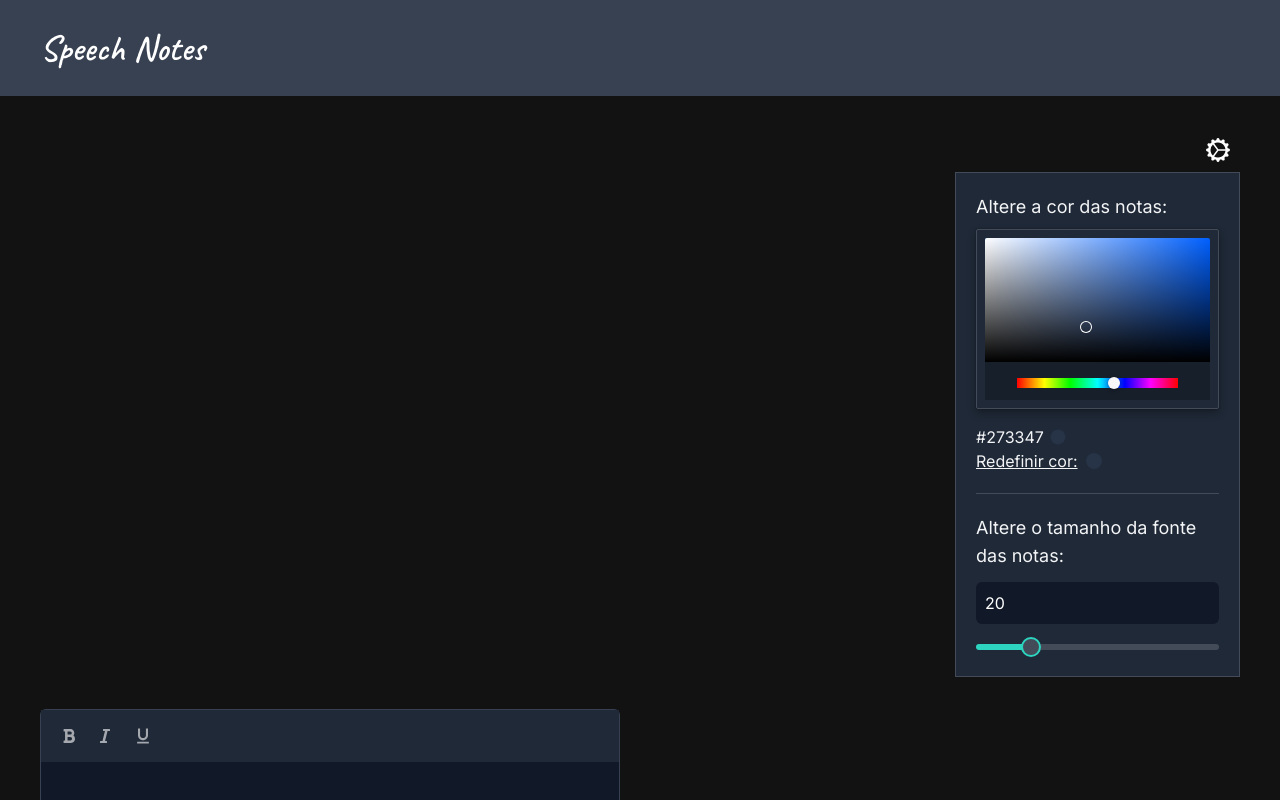
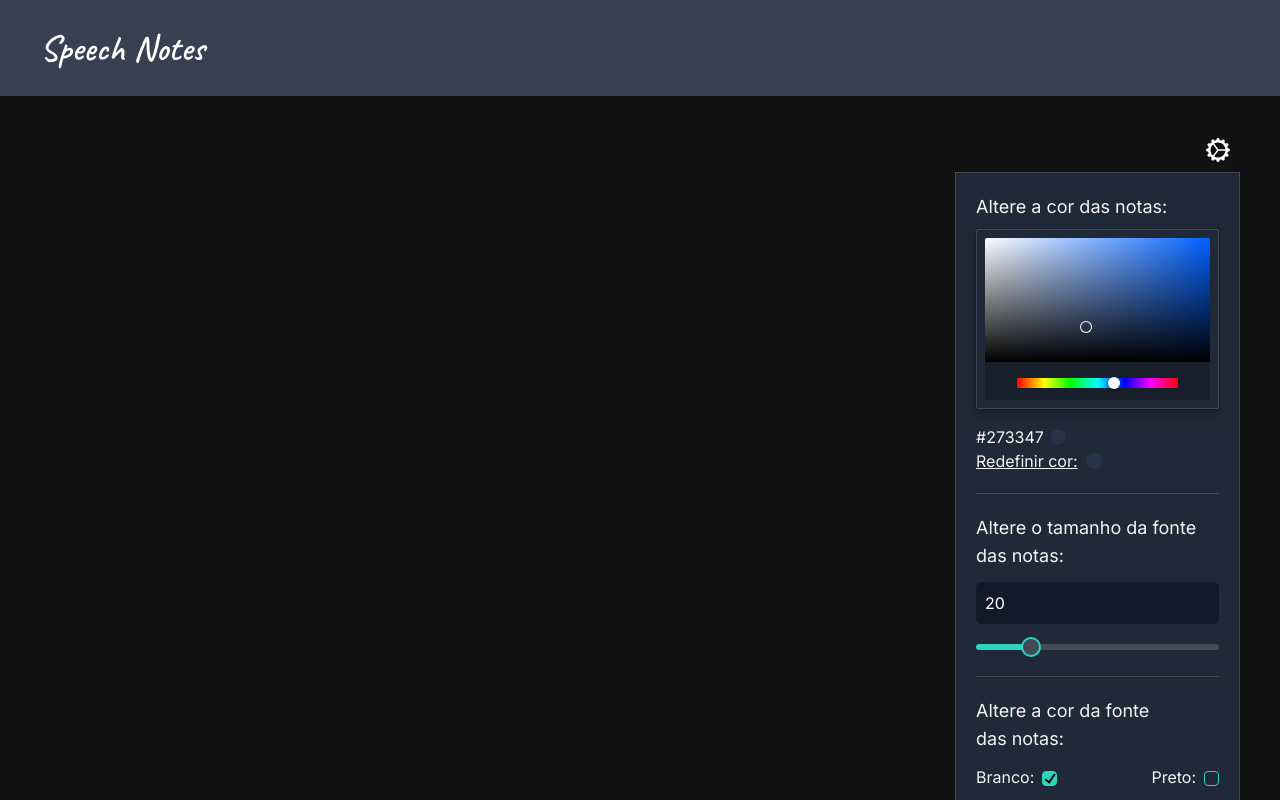
Before and after one commit to gabrielalencs/Quick-Notes, a React (Vite) app: page / in a window 1280 px wide. Shown: the top 800 px of the page. Built offline with nearby package versions, Linux system fonts and the light colour scheme.

Commit message:
feat: finalizes configuration component style

```diff
--- a/src/App.css
+++ b/src/App.css
@@ -38,7 +38,7 @@ input[type="number"]::-webkit-outer-spin-button {
     margin: 0;
 }
 
-.customRange {
+input[type="range"] {
     -webkit-appearance: none;
     width: 100%;
     height: 6px;
@@ -47,7 +47,7 @@ input[type="number"]::-webkit-outer-spin-button {
     transition: background 0.3s ease;
 }
 
-.customRange::-webkit-slider-thumb {
+input[type="range"]::-webkit-slider-thumb {
     -webkit-appearance: none;
     appearance: none;
     width: 20px;
@@ -58,6 +58,48 @@ input[type="number"]::-webkit-outer-spin-button {
     cursor: pointer;
     transition: all .2s;
     cursor: grab;
+}
+
+input[type='checkbox'] {
+    appearance: none;
+    height: 15px;
+    position: relative;
+    width: 15px;
+}
+
+input[type='checkbox']::after,
+input[type='checkbox']::before {
+    box-sizing: border-box;
+    position: absolute;
+}
+
+input[type='checkbox']::after {
+    border-bottom: 2px solid #000;
+    border-right: 2px solid #000;
+    content: '';
+    height: 75%;
+    left: 50%;
+    top: 45%;
+    transform: scale(0.1) translate(-50%, -50%);
+    transition: transform 0.2s;
+    width: 40%;
+}
+
+input[type='checkbox']::before {
+    border: 1px solid #2DD4BF;
+    border-radius: 0.25em;
+    content: '';
+    height: 100%;
+    transition: background-color 0.2s;
+    width: 100%;
+}
+
+input[type='checkbox']:checked::after {
+    transform: rotate(35deg) scale(1) translate(-100%, -30%);
+}
+
+input[type='checkbox']:checked::before {
+    background-color: #2DD4BF;
 }
 
 
--- a/src/components/SettingsContainer/index.jsx
+++ b/src/components/SettingsContainer/index.jsx
@@ -13,12 +13,13 @@ import { ChromePicker } from 'react-color';
 
 const SettingsContainer = ({ colorPickerValue, updatePickerColor }) => {
 
+    const [selectedCheckbox, setSelectedCheckbox] = useState('Branco');
+    const [valueSynchronizedInputs, setValueSynchronizedInputs] = useState(20);
 
     const handleChangeComplete = (colorPickerValue) => updatePickerColor(colorPickerValue.hex);
 
     const resetNoteColor = () => updatePickerColor('#273347');
 
-    const [valueSynchronizedInputs, setValueSynchronizedInputs] = useState(20);
 
     const handleChangeNumberInput = (e) => {
         const newValue = e.target.value;
@@ -31,10 +32,12 @@ const SettingsContainer = ({ colorPickerValue, updatePickerColor }) => {
         }
     };
 
-    const handleChangeRangeInput = (e) => {
-        setValueSynchronizedInputs(e.target.value);
+    const handleChangeRangeInput = (e) => setValueSynchronizedInputs(e.target.value);
+
+    const handleCheckboxChange = (event) => {
+        const value = event.target.value;
+        setSelectedCheckbox(value);
     };
-
 
 
 
@@ -63,7 +66,7 @@ const SettingsContainer = ({ colorPickerValue, updatePickerColor }) => {
                     </div>
                 </div>
 
-                <div className="mt-5">
+                <div className="mt-5 border-[1px] border-[#424b57] border-r-0 border-t-0 border-l-0 pb-5">
                     <h3 className="text-[#f3f4f6] text-lg w-60">Altere o tamanho da fonte das notas:</h3>
                     <div className="mt-3">
                         <input
@@ -89,6 +92,36 @@ const SettingsContainer = ({ colorPickerValue, updatePickerColor }) => {
                         </div>
                     </div>
                 </div>
+
+                <div className="mt-5">
+                    <h3 className="text-[#f3f4f6] text-lg w-48">Altere a cor da fonte das notas:</h3>
+
+                    <div className="mt-3 text-[#f3f4f6] flex justify-between items-center">
+                        <div className="flex items-center gap-2 relative">
+                            <label htmlFor="checkWhite">Branco:</label>
+                            <input
+                                type="checkbox"
+                                id="checkWhite"
+                                className="relative top-[1.5px]"
+                                value="Branco"
+                                checked={selectedCheckbox == "Branco"}
+                                onChange={handleCheckboxChange}
+                            />
+                        </div>
+
+                        <div className="flex items-center gap-2 relative">
+                            <label htmlFor="checkBlack">Preto:</label>
+                            <input
+                                type="checkbox"
+                                id="checkBlack"
+                                className="relative top-[1.5px]"
+                                value="Preto"
+                                checked={selectedCheckbox == "Preto"}
+                                onChange={handleCheckboxChange}
+                            />
+                        </div>
+                    </div>
+                </div>
             </div>
         </div>
     )
```
